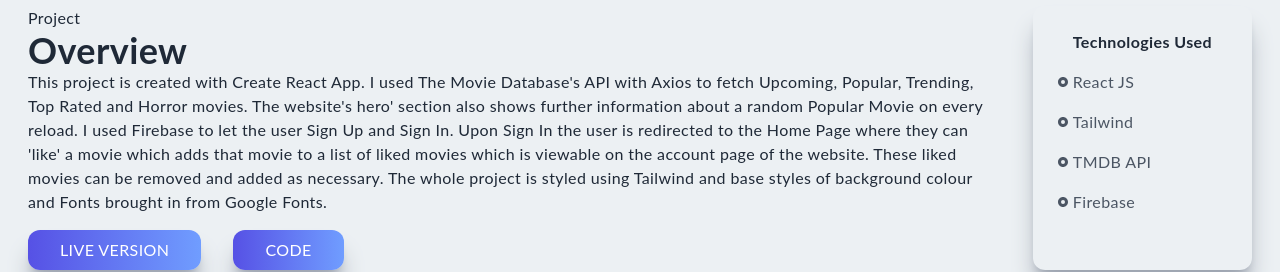
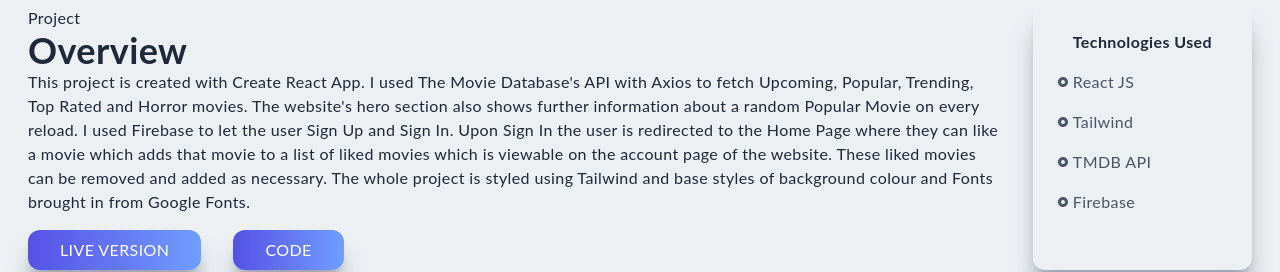
Before and after one commit to ptrbtlr/next-porfolio, a Next.js app: page /netflix in a window 1280 px wide. Shown: the part 346-618 px from the top of the page. Built offline with nearby package versions, Linux system fonts and the light colour scheme.

Commit message:
error handling for vercel

```diff
--- a/components/About.js
+++ b/components/About.js
@@ -14,7 +14,7 @@
             I am an Irish 🇮🇪, Toronto 🇨🇦 based Web Developer who worked in
             Retail Management for 8 years. I have dabbled with programming
             languages and computers in general from a very young age. The
-            pandemic made me put my head down and work toward what I'm
+            pandemic made me put my head down and work toward what I&apos;m
             passionate about. I hope to continue learning and achieve my dream
             of switching careers. I actively use Udemy, TeamTreeHouse,
             FreeCodeCamp and more, to bring my skills to a new level as I look
--- a/components/Main.js
+++ b/components/Main.js
@@ -10,17 +10,17 @@
       <div className="max-w-[1240px] w-full h-full mx-auto p-2 flex justify-center items-center">
         <div>
           <p className="uppercase tracking-widest text-gray-600">
-            Let's build something together!
+            Let&apos;s build something together!
           </p>
           <h1 className="py-4 text-gray-700">
-            Hi, I'm <span className="text-[#5651e5]">Cian</span>
+            Hi, I&apos;m <span className="text-[#5651e5]">Cian</span>
           </h1>
           <h1 className="py-2 text-gray-700">A Front-End Web Developer</h1>
           <p className="py-4 text-gray-600 max-w-[70%] m-auto">
-            I'm a front-end web developer based in Toronto. I specialize in
+            I&apos;m a front-end web developer based in Toronto. I specialize in
             building (and ocassionally designing) amazing digital experiences.
-            Currently, I'm focused on building beautiful, responsive front-end
-            web applications while learning back-end technologies.
+            Currently, I&apos;m focused on building beautiful, responsive
+            front-end web applications while learning back-end technologies.
           </p>
           <div className="flex items-center justify-between max-w-[330px] m-auto py-4">
             <a
--- a/components/Navbar.js
+++ b/components/Navbar.js
@@ -113,7 +113,7 @@
             </div>
             <div className="border-b border-gray-300 my-4 ">
               <p className="w-[85%] md:w-[90%] py-4">
-                Let's build something together!
+                Let&apos;s build something together!
               </p>
             </div>
           </div>
@@ -147,7 +147,7 @@
             </ul>
             <div className="pt-40">
               <p className="uppercase tracking-widest text-[#5651e5]">
-                Let's Connect!
+                Let&apos;s Connect!
               </p>
               <div className="flex items-center justify-between my-4 w-full sm:w-[80%]">
                 <a
--- a/pages/crypto.js
+++ b/pages/crypto.js
@@ -32,18 +32,23 @@
             time. Context was used to create the Dark/Light Theme functionality.
             Firebase was used to allow the user to Sign In and Sign Up with an
             email address and password. This then allowed the user to save a
-            coin to their account as a 'favourite'. React-Router was used for
-            the routing and a very useful package, React Sparkline was used to
-            create charts for the coin's price over 7 days.
+            coin to their account as a favourite. React-Router was used for the
+            routing and a very useful package, React Sparkline was used to
+            create charts for the coin&apos;s price over 7 days.
           </p>
 
-          <a href="https://crypto-project-eight.vercel.app/" target="_blank">
+          <a
+            href="https://crypto-project-eight.vercel.app/"
+            target="_blank"
+            rel="noreferrer"
+          >
             <button className="px-8 py-2 mt-4 mr-8">Live Version</button>
           </a>
 
           <a
             href="https://github.com/ciandevelops/crypto-project"
             target="_blank"
+            rel="noreferrer"
           >
             <button className="px-8 py-2 mt-4 mr-8">Code</button>
           </a>
--- a/pages/netflix.js
+++ b/pages/netflix.js
@@ -28,25 +28,30 @@
           <h2>Overview</h2>
           <p>
             This project is created with Create React App. I used The Movie
-            Database's API with Axios to fetch Upcoming, Popular, Trending, Top
-            Rated and Horror movies. The website's hero' section also shows
-            further information about a random Popular Movie on every reload. I
-            used Firebase to let the user Sign Up and Sign In. Upon Sign In the
-            user is redirected to the Home Page where they can 'like' a movie
-            which adds that movie to a list of liked movies which is viewable on
-            the account page of the website. These liked movies can be removed
-            and added as necessary. The whole project is styled using Tailwind
-            and base styles of background colour and Fonts brought in from
-            Google Fonts.
+            Database&apos;s API with Axios to fetch Upcoming, Popular, Trending,
+            Top Rated and Horror movies. The website&apos;s hero section also
+            shows further information about a random Popular Movie on every
+            reload. I used Firebase to let the user Sign Up and Sign In. Upon
+            Sign In the user is redirected to the Home Page where they can like
+            a movie which adds that movie to a list of liked movies which is
+            viewable on the account page of the website. These liked movies can
+            be removed and added as necessary. The whole project is styled using
+            Tailwind and base styles of background colour and Fonts brought in
+            from Google Fonts.
           </p>
 
-          <a href="https://netflix-clone-inky-five.vercel.app/" target="_blank">
+          <a
+            href="https://netflix-clone-inky-five.vercel.app/"
+            target="_blank"
+            rel="noreferrer"
+          >
             <button className="px-8 py-2 mt-4 mr-8">Live Version</button>
           </a>
 
           <a
             href="https://github.com/ciandevelops/netflix-clone"
             target="_blank"
+            rel="noreferrer"
           >
             <button className="px-8 py-2 mt-4 mr-8">Code</button>
           </a>
--- a/pages/vpn.js
+++ b/pages/vpn.js
@@ -30,15 +30,23 @@
             This project is created with Create React App. This is mainly a
             design-focused project with the intention to mock a real business
             website. I used a package called React-Typed to create a typewriter
-            effect in the site's hero section. Tailwind and React Icons are used
-            to style the site also.
+            effect in the site&apos;s hero section. Tailwind and React Icons are
+            used to style the site also.
           </p>
 
-          <a href="https://vpn-project-umber.vercel.app/" target="_blank">
+          <a
+            href="https://vpn-project-umber.vercel.app/"
+            target="_blank"
+            rel="noreferrer"
+          >
             <button className="px-8 py-2 mt-4 mr-8">Live Version</button>
           </a>
 
-          <a href="https://github.com/ciandevelops/vpn-project" target="_blank">
+          <a
+            href="https://github.com/ciandevelops/vpn-project"
+            target="_blank"
+            rel="noreferrer"
+          >
             <button className="px-8 py-2 mt-4 mr-8">Code</button>
           </a>
         </div>
```
